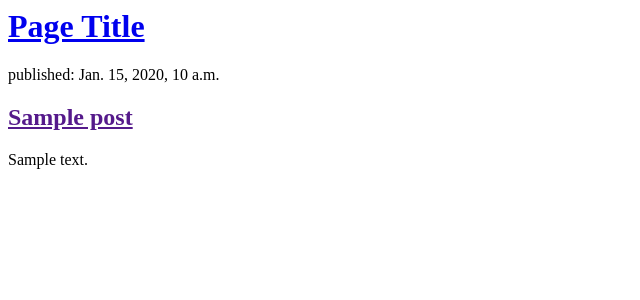
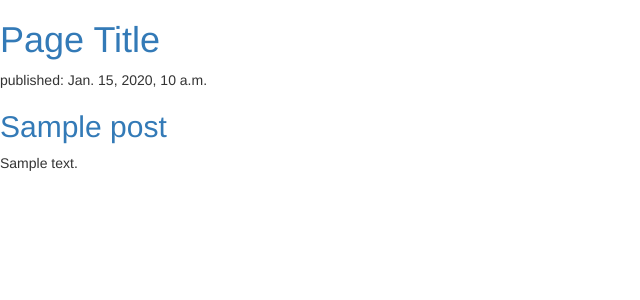
Before and after one commit to atp800/website, a Django app: template blog/templates/blog/post_list.html in a window 1280 px wide. Shown: the top 300 px of the page, without its empty margins (0-640 px from the left). Run offline with Django 3.2, Linux system fonts and the light colour scheme; the template is opened without the code that fills it: most values are stand-ins (such as "Sample title", 1, 10 or a date in 2020); some libraries are stand-ins or nearby versions.

Commit message:
added bootstrap styling

```diff
--- a/blog/templates/blog/post_list.html
+++ b/blog/templates/blog/post_list.html
@@ -1,5 +1,7 @@
 <html>
     <head>
+        <link rel="stylesheet" href="//maxcdn.bootstrapcdn.com/bootstrap/3.2.0/css/bootstrap.min.css">
+        <link rel="stylesheet" href="//maxcdn.bootstrapcdn.com/bootstrap/3.2.0/css/bootstrap-theme.min.css">
         <title>Pages</title>
     </head>
     <body>
```
